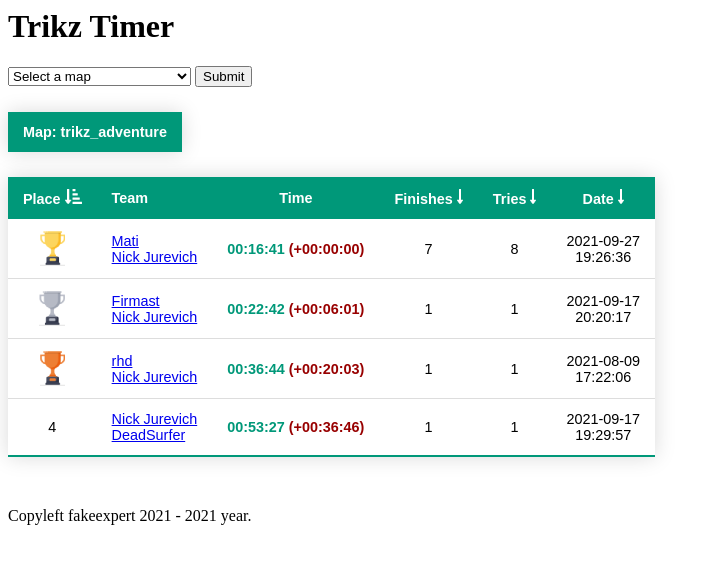
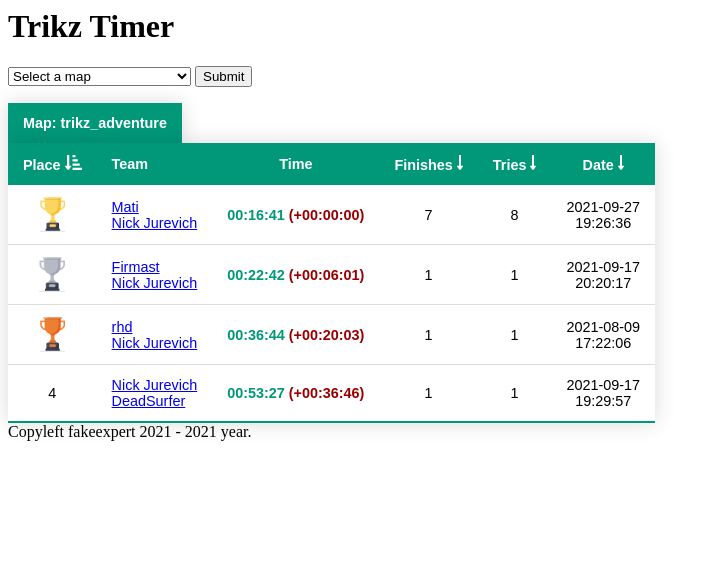
Before and after one commit to DeadSurfer/trikz, a PHP site: page /index5.php in a window 1280 px wide. Shown: the top 564 px of the page, without its empty margins (0-718 px from the left). Run offline with PHP 8.4, Linux system fonts and the light colour scheme; data comes from the database, SQL or seed files in the repository; lists and menus that the app fills with data are empty.

Commit message:
Update index5.php

```diff
--- a/web/index5.php
+++ b/web/index5.php
@@ -6,7 +6,6 @@
 .styled-table
 {
 	border-collapse: collapse;
-	margin: 25px 0;
 	font-size: 0.9em;
 	font-family: sans-serif;
 	min-width: 64px;
```
